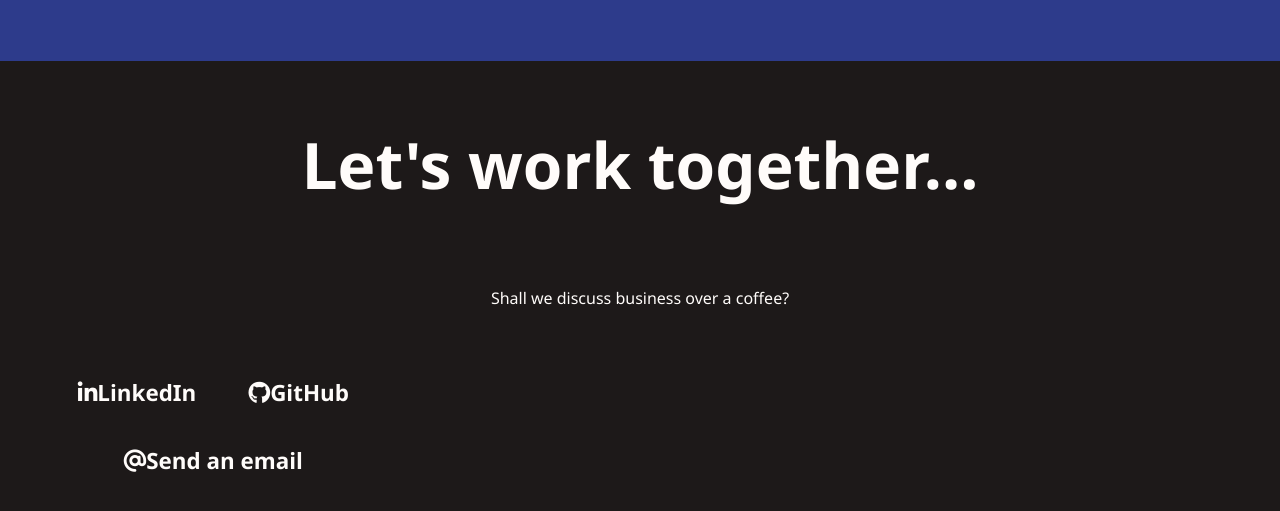
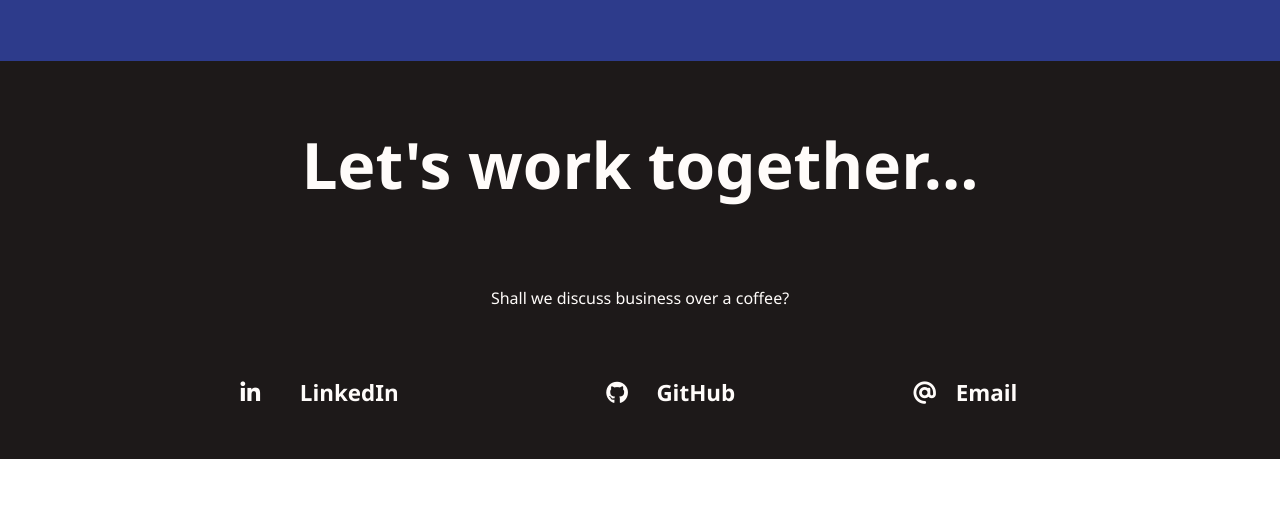
Before and after one commit to robmad93/freecodecamp_curriculum_projects, a plain HTML site: page responsive_web_design_files/personal_portfolio/index.html in a window 1280 px wide. Shown: the part 1699-2210 px from the top of the page. After the commit the page ends 2158 px from the top, so only its background shows below. Drawn offline with Linux system fonts and the light colour scheme.

Commit message:
Fix contact media layout

```diff
--- a/responsive_web_design_files/personal_portfolio/index.html
+++ b/responsive_web_design_files/personal_portfolio/index.html
@@ -35,9 +35,9 @@
       <h2 class="main-headings">Let's work together...</h2>
       <p id="question">Shall we discuss business over a coffee?</p>
       <div id="contact-methods">
-        <a class="contact-link linkedin" href="linkedin.com/in/robert-madigan" target="_blank"> <i class="fab fa-linkedin-in"></i>LinkedIn</a>
-        <a id="profile-link" class="contact-link github" href="https://github.com/robmad93" target="_blank"> <i class="fab fa-github"></i>GitHub</a>
-        <a class="contact-link email" href="mailto:rob.madigan@outlook.com"><i class="fas fa-at"></i>Send an email</a>
+        <a class="contact-link" href="linkedin.com/in/robert-madigan" target="_blank"> <i class="fab fa-linkedin-in"></i>LinkedIn</a>
+        <a id="profile-link" class="contact-link" href="https://github.com/robmad93" target="_blank"> <i class="fab fa-github"></i>GitHub</a>
+        <a class="contact-link" href="mailto:rob.madigan@outlook.com"><i class="fas fa-at"></i>Email</a>
       </div>
     </section>
   </body>
--- a/responsive_web_design_files/personal_portfolio/styles.css
+++ b/responsive_web_design_files/personal_portfolio/styles.css
@@ -79,16 +79,14 @@ body {
 #contact-section {
   background-color: var(--general-theme-color);
   display: grid;
-  grid-template-areas: "heading heading heading"
-  "question question question"
-  "linkedin github email";
+  grid-template-areas:
+    "heading heading heading"
+    "question question question"
+    "methods methods methods";
+  grid-template-columns: repeat(3, 1fr);
   text-align: center;
-  grid-template-columns: repeat(3, 1fr);
-  grid-template-rows: auto auto 1fr;
-  #contact-section {
   justify-items: center;
   align-items: center;
-}
 }
 
 #contact-section h2 {
@@ -99,24 +97,22 @@ body {
   grid-area: question;
 }
 
-.linkedin {
-  grid-area: linkedin;
+#contact-methods {
+  grid-area: methods;
+  display: flex;
+  justify-content: center;
+  gap: 2rem;
+  margin: 2rem 0;
 }
-
-.github {
-  grid-area: github;
-}
-
-.email {
-  grid-area: email;
-}
-
 #contact-methods {
   margin: 2rem 0;
 }
 
 .contact-link {
-  display: inline-flex;
+  display: grid;
+  grid-template-columns: repeat(3, 1fr);
+  grid-auto-flow: column;
+  grid-auto-columns: 1fr;
   align-items: center;
   justify-content: center;
   text-decoration: none;
@@ -143,6 +139,7 @@ body {
   background-color: rgba(255, 255, 255, 0.05);
   border-radius: 6px;
 }
+
 /* Media queries*/
 
   @media only screen and (max-width: 550px)
```
